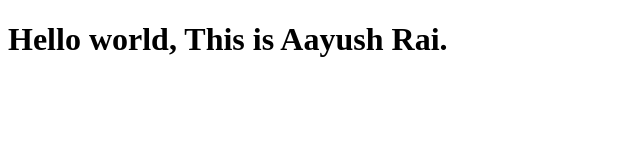
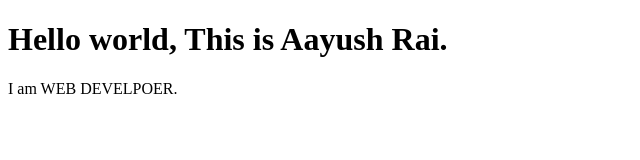
Before and after one commit to rai-aayush/portfolio, a plain HTML site: page index.html in a window 1280 px wide. Shown: the whole page, without its empty margins (0-640 px from the left). Drawn offline with Linux system fonts and the light colour scheme.

Commit message:
paragraph added

```diff
--- a/index.html
+++ b/index.html
@@ -8,5 +8,6 @@
 </head>
 <body>
     <h1>Hello world, This is Aayush Rai.</h1>
+    <p>I am WEB DEVELPOER.</p>
 </body>
 </html>
```
